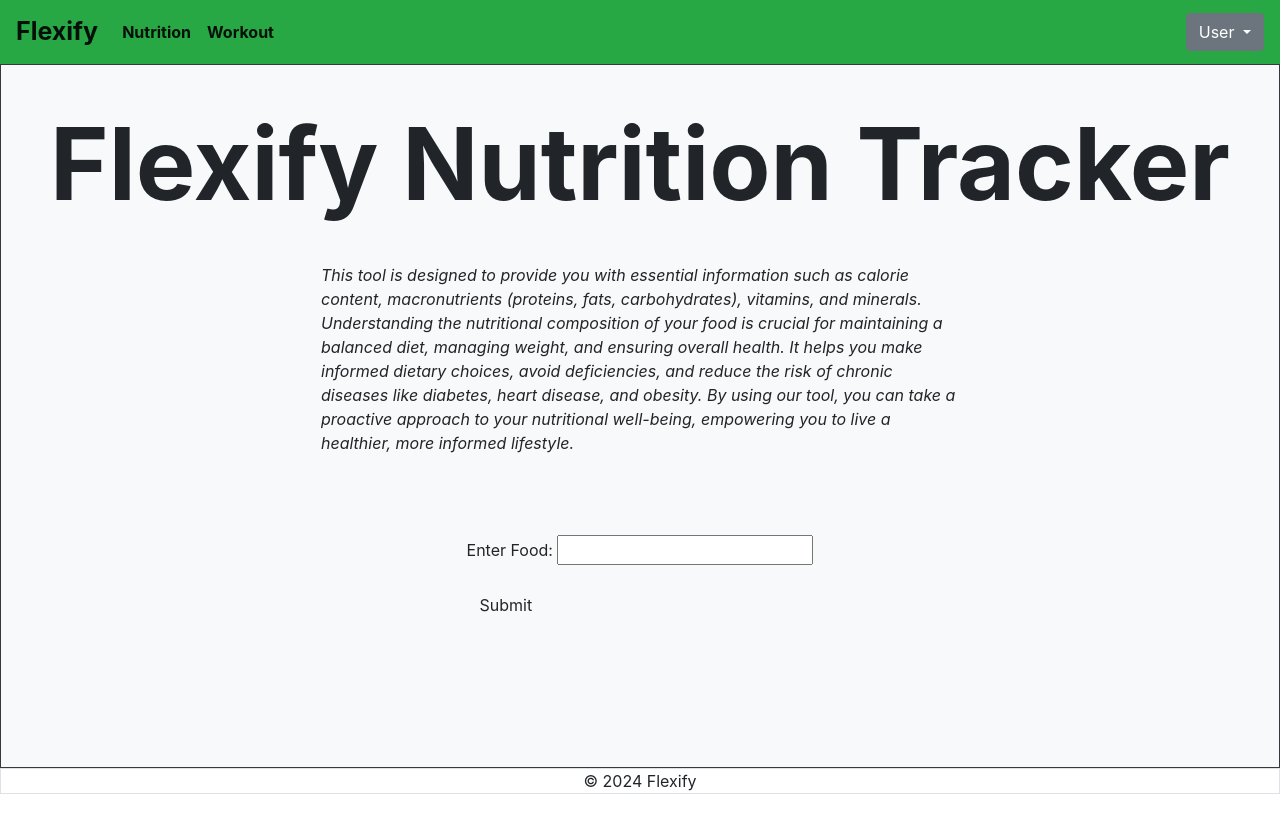
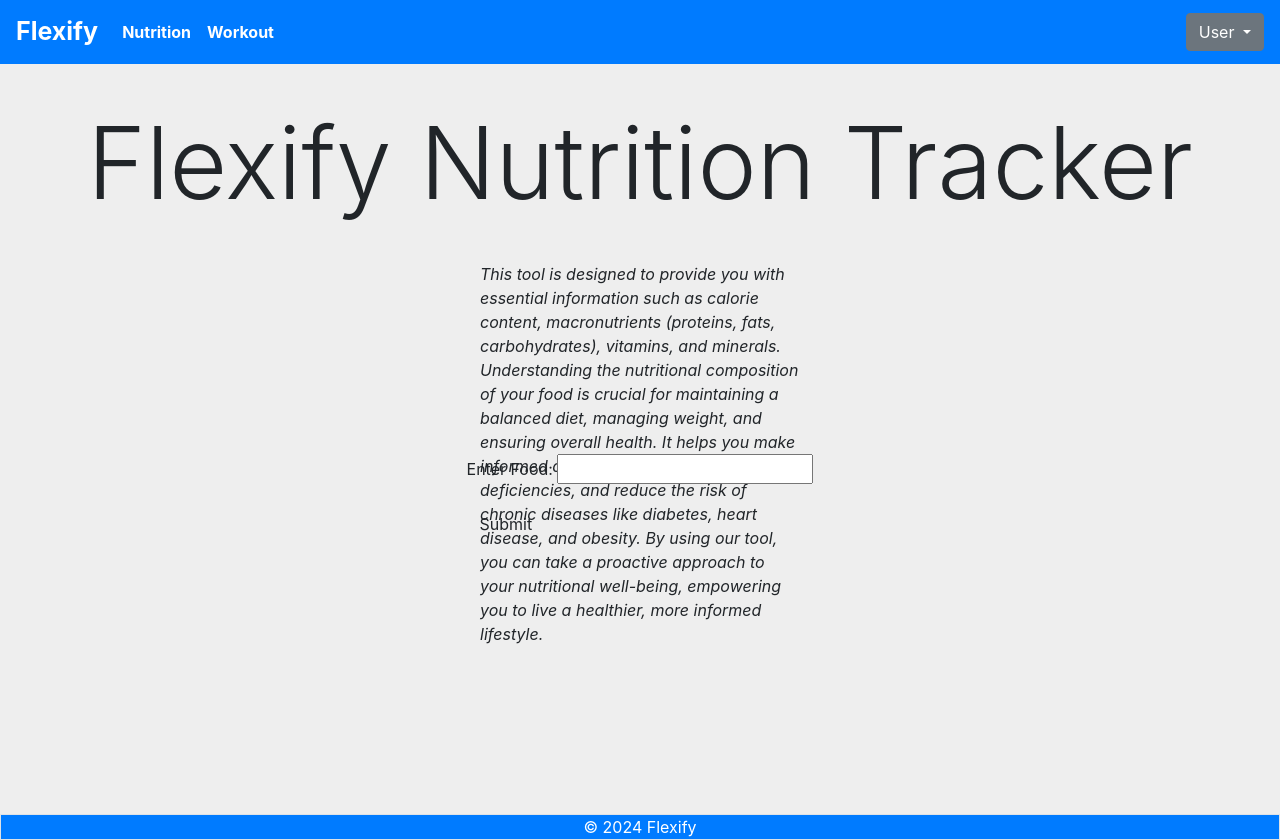
Before and after one commit to SahusBhandary/Flexify, a Django app: page /foodData/ in a window 1280 px wide. Before the commit the page ends 794 px from the top, so only its background shows below. Run offline with Django 5.2, Linux system fonts and the light colour scheme.

Commit message:
Color changes.

```diff
--- a/Flexify/main/templates/main/base.html
+++ b/Flexify/main/templates/main/base.html
@@ -8,18 +8,18 @@
 </head>
 <body>
     <div>
-        <nav class="navbar navbar-expand-lg navbar-light bg-success">
-            <a style="font-size: 25px;" class="navbar-brand font-weight-bolder" href="../">Flexify</a>
+        <nav class="navbar navbar-expand-lg navbar-light bg-primary">
+            <a style="font-size: 25px; color:white" class="navbar-brand font-weight-bolder" href="../">Flexify</a>
             <button class="navbar-toggler" type="button" data-toggle="collapse" data-target="#navbarSupportedContent" aria-controls="navbarSupportedContent" aria-expanded="false" aria-label="Toggle navigation">
               <span class="navbar-toggler-icon"></span>
             </button>
             <div class="collapse navbar-collapse" id="navbarSupportedContent">
               <ul class="navbar-nav mr-auto">
                 <li class="nav-item active">
-                  <a class="nav-link font-weight-bold" href="./">Nutrition<span class="sr-only">(current)</span></a>
+                  <a style="color:white" class="nav-link font-weight-bold" href="./">Nutrition<span class="sr-only">(current)</span></a>
                 </li>
                 <li class="nav-item active">
-                    <a class="nav-link font-weight-bold" href="#">Workout<span class="sr-only">(current)</span></a>
+                    <a style="color:white" class="nav-link font-weight-bold" href="#">Workout<span class="sr-only">(current)</span></a>
                   </li>
               </ul>
               <div class="dropdown">
@@ -40,7 +40,7 @@
 
       {% endblock %}
   </div>
-    <div class="d-flex justify-content-center border">
+    <div style="color:white" class="d-flex justify-content-center border bg-primary">
       © 2024 Flexify
     </div>
     <script src="https://code.jquery.com/jquery-3.3.1.slim.min.js" integrity="sha384-q8i/X+965DzO0rT7abK41JStQIAqVgRVzpbzo5smXKp4YfRvH+8abtTE1Pi6jizo" crossorigin="anonymous"></script>
--- a/Flexify/main/templates/main/foodData.html
+++ b/Flexify/main/templates/main/foodData.html
@@ -5,14 +5,14 @@
 <h1>{{data}}</h1>
 
 {% block content %}
-<div class="border border-dark bg-light container-fluid">
-    <div style="font-size: 100px;" class="row p-4 justify-content-center font-weight-bold">
+<div class="bg-light container-fluid">
+    <div style="font-size: 100px; font-weight: 300; background-color: #eee;" class="row p-4 justify-content-center">
         Flexify Nutrition Tracker
     </div>
-    <div style="height:28vh;padding-left:40vh;padding-right: 40vh;" class="row justify-content-center font-italic">
+    <div style="height:24vh;padding-left:60vh;padding-right: 60vh;background-color: #eee;" class="row justify-content-center font-italic">
         This tool is designed to provide you with essential information such as calorie content, macronutrients (proteins, fats, carbohydrates), vitamins, and minerals. Understanding the nutritional composition of your food is crucial for maintaining a balanced diet, managing weight, and ensuring overall health. It helps you make informed dietary choices, avoid deficiencies, and reduce the risk of chronic diseases like diabetes, heart disease, and obesity. By using our tool, you can take a proactive approach to your nutritional well-being, empowering you to live a healthier, more informed lifestyle.
     </div>
-    <div style="height:35vh" class="p-5 row justify-content-center">
+    <div style="height:45vh; background-color: #eee;" class="row justify-content-center">
         <form method="post" action="">
             {% csrf_token %}
             {{form.as_p}}
```
Also changed, not shown: Flexify/main/templates/main/default.html (+23 -21 lines), Flexify/main/templates/main/nutrition.html (+6 -6 lines).
